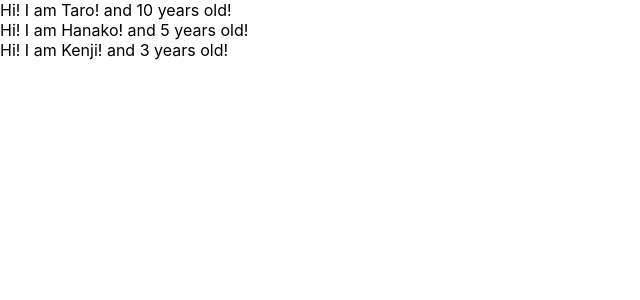
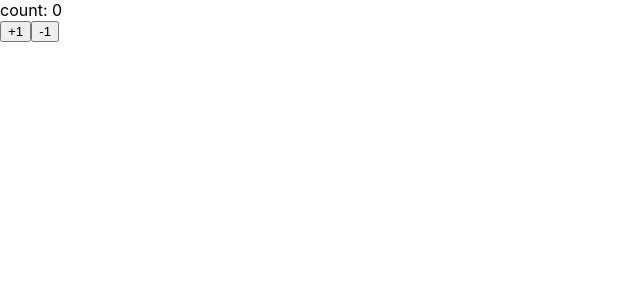
Before and after one commit to mikitakeuchi/react-redux-app, a React (Create React App) app: page / in a window 1280 px wide. Shown: the top 300 px of the page, without its empty margins (0-640 px from the left). Built offline with nearby package versions, Linux system fonts and the light colour scheme.

Commit message:
learn state and setState

```diff
--- a/src/App.js
+++ b/src/App.js
@@ -1,30 +1,34 @@
-import React from "react";
-import PropTypes from 'prop-types';
+import React, { Component } from "react";
 
-const App = () => {
-  const profiles = [
-    {name: 'Taro', age: 10},
-    {name: 'Hanako', age: 5},
-    {name: 'Kenji', age: 3}
-  ]
-  return (
-    <div>
-      {
-        profiles.map((profiles, index) => {
-          return <User name={profiles.name} age={profiles.age} key={index} />
-        })
-      }
-    </div>
-  )
-}
+const App = () => (<Counter></Counter>)
 
-const User = (props) => {
-return <div>Hi! I am {props.name}! and {props.age} years old!</div>
-}
+class Counter extends Component {
+  // 初期化時状態に実行される
+  constructor(props) {
+    super(props)
+    console.log(this.state)
+    this.state = {count: 0}
+  }
 
-User.propTypes = {
-  name: PropTypes.string,
-  age: PropTypes.number.isRequired //isRequired => 必須項目
+  handlePlusButton = () => {
+    // 状態変更の時はsetStateで変更
+    this.setState({ count: this.state.count + 1 })
+  }
+
+  handleMinusButton = () => {
+    this.setState({ count: this.state.count - 1 })
+  }
+
+
+  render() {
+    return (
+      <React.Fragment>
+        <div>count: { this.state.count }</div>
+        <button onClick={this.handlePlusButton}>+1</button>
+        <button onClick={this.handleMinusButton}>-1</button>
+      </React.Fragment>
+    )
+  }
 }
 
 export default App;
```
